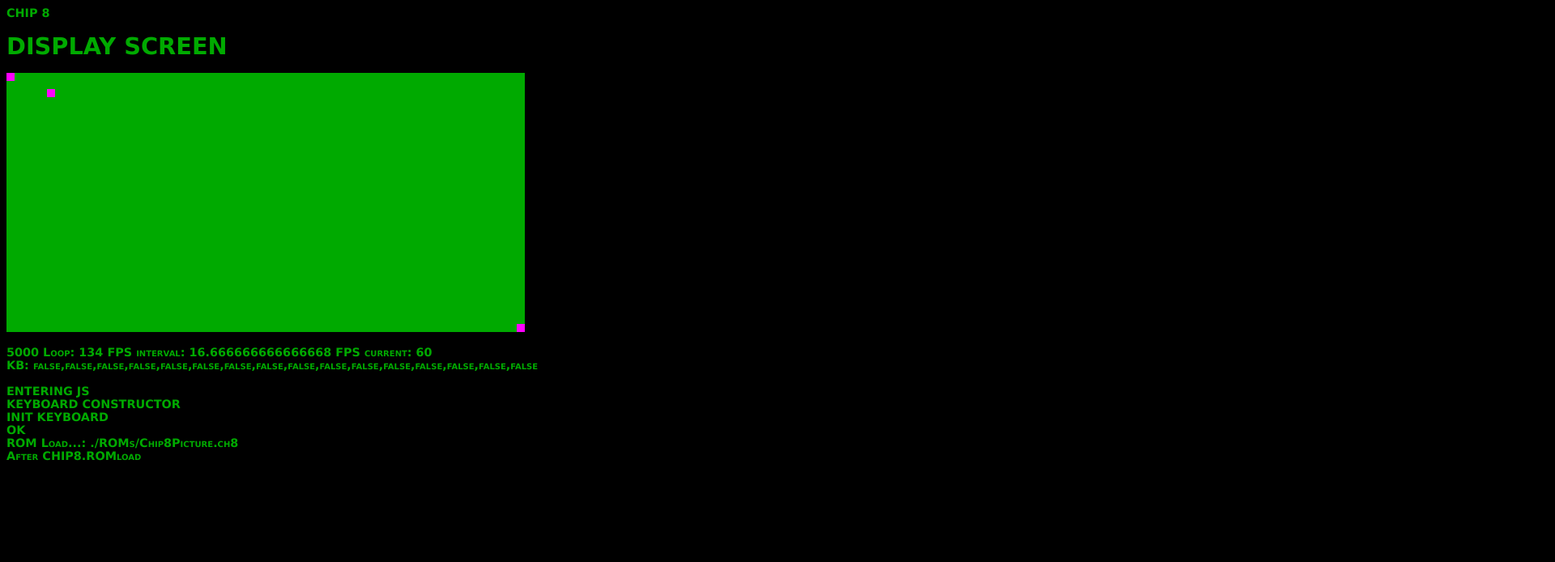
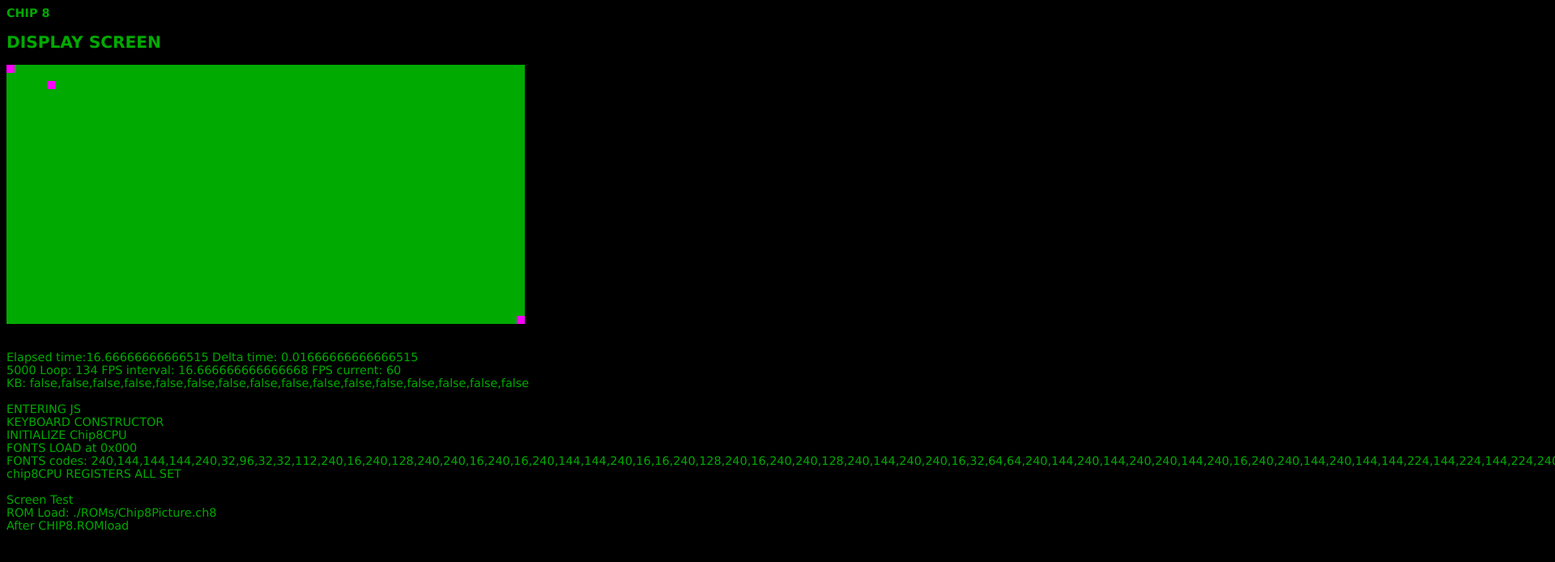
Before and after one commit to plrang/CHIP8-Interpreter-Vanilla-Javascript, a plain HTML site: page index.html in a window 1280 px wide. Shown: the top 694 px of the page at 81% size, 1920 px wide, since content can reach past the window. Drawn offline with Linux system fonts and the light colour scheme; no server answers.

Commit message:
ADD Project structure update

```diff
--- a/JS/base-utils.js
+++ b/JS/base-utils.js
@@ -12,3 +12,15 @@ export function add_to_Vlog(text) {
 export function clear_Vlog() {
     document.getElementById("Vlog_field").innerHTML= '';
 }
+
+export function clear_Vstatus() {
+    document.getElementById("Vstatus_field").innerHTML= '';
+}
+
+// Compare 2 arrays
+// https://www.30secondsofcode.org/blog/s/javascript-array-comparison
+// Might want to try that https://lodash.com/
+
+export const arrays_equal = (a, b) =>
+a.length === b.length &&
+a.every((v, i) => v === b[i]);
--- a/JS/chip8CPUmod.js
+++ b/JS/chip8CPUmod.js
@@ -1,4 +1,5 @@
-import {add_to_Vlog, add_to_Vstatus, clear_Vlog} from './base-utils.js';
+
+import {add_to_Vlog, add_to_Vstatus, clear_Vlog, arrays_equal} from './base-utils.js';
 
 
 
@@ -17,11 +18,30 @@ const SCREEN_SCALE = 10
 const CLS_BG = "#0a0"
 
 
+const MEMORY_SIZE = 4096;
+const REGISTERS_NUM = 0x10
+const STACK_SIZE = 0x10
 
 
 
 
-
+export const FONTSET =
+   [0xF0, 0x90, 0x90, 0x90, 0xF0, // 0
+    0x20, 0x60, 0x20, 0x20, 0x70, // 1
+    0xF0, 0x10, 0xF0, 0x80, 0xF0, // 2
+    0xF0, 0x10, 0xF0, 0x10, 0xF0, // 3
+    0x90, 0x90, 0xF0, 0x10, 0x10, // 4
+    0xF0, 0x80, 0xF0, 0x10, 0xF0, // 5
+    0xF0, 0x80, 0xF0, 0x90, 0xF0, // 6
+    0xF0, 0x10, 0x20, 0x40, 0x40, // 7
+    0xF0, 0x90, 0xF0, 0x90, 0xF0, // 8
+    0xF0, 0x90, 0xF0, 0x10, 0xF0, // 9
+    0xF0, 0x90, 0xF0, 0x90, 0x90, // A
+    0xE0, 0x90, 0xE0, 0x90, 0xE0, // B
+    0xF0, 0x80, 0x80, 0x80, 0xF0, // C
+    0xE0, 0x90, 0x90, 0x90, 0xE0, // D
+    0xF0, 0x80, 0xF0, 0x80, 0xF0, // E
+    0xF0, 0x80, 0xF0, 0x80, 0x80] // F
 
 
 
@@ -184,6 +204,8 @@ export class Display_Screen{
         this.setPixel(5, 2);
         this.setPixel(DISPLAY_WIDTH-1, DISPLAY_HEIGHT-1);
         this.draw();
+        add_to_Vlog('Screen Test');
+        console.log('Screen Test');
     }
 
 }
@@ -196,18 +218,60 @@ export class Display_Screen{
 
 export class Chip8CPU{
 
-    constructor(keyboard) {     // initialize()
+    constructor(keyboard,fontset, memory) {     // initialize()
 
-    add_to_Vlog('INIT KEYBOARD');
+    add_to_Vlog('INITIALIZE Chip8CPU');
 
     this.keyboard = keyboard;
+    this.memory = new Uint8Array(MEMORY_SIZE);
+    //this.fontset = fontset;
 
-    add_to_Vlog('OK');
+    for (let i = 0; i < fontset.length; i++) {
+        this.memory[i] = fontset[i];
+
+    }
+
+    add_to_Vlog('FONTS LOAD at 0x000');
+
+    add_to_Vlog('FONTS codes: ' + ' ' + this.memory);
+    //console.log(this.memory);
+
+    this.SP = 0;
+    this.stack = new Uint8Array(REGISTERS_NUM);
+
+    this.opcode = 0;
+
+    this.opc_mnemo = ''
+    //this.opcode_asm = ['']*6
+
+    this.PC = 0x200
+    this.I = 0
+    this.V = new Uint8Array(STACK_SIZE)
+
+    // TIMERS
+
+    this.time = 0
+    this.tone = 0
+
+    this.draw_flag = false
+
+    this.ROMloaded = ''
+    this.cycle_num = 0
+
+    add_to_Vlog('chip8CPU REGISTERS ALL SET<BR>')
+
     }
 
 
+
+
     ROMload(filename){
-        add_to_Vlog('ROM Load...: ' + filename);
+        add_to_Vlog('ROM Load: ' + filename);
+
+        this.PC = 0x200
+        let program_offset = this.PC
+
+
         //window.cancelAnimationFrame(loop);
 
         fetch(filename).then( function (response) {
@@ -219,20 +283,59 @@ export class Chip8CPU{
             })
             .then( response => response.arrayBuffer())
             .then( buffer => {
-                console.log(buffer.byteLength);
+                //console.log(buffer.byteLength);
                 const program = new Uint8Array(buffer);
-                add_to_Vlog(program);
+
+                this.memory.set( program, program_offset);
+
+                add_to_Vlog('CODE SIZE: ' + ' ' + buffer.byteLength + ' bytes');
+                add_to_Vlog('CODE: ' + ' ' + program);
+
+                let RAM_test = this.memory.slice(program_offset, program_offset + buffer.byteLength);
+
+                add_to_Vlog('In RAM: ' + ' ' + RAM_test);
+
+                //console.log(RAM_test);
+
+                //console.log(this.memory.slice(program_offset, program_offset + buffer.byteLength));
+
+                if (arrays_equal (program, this.memory.slice(program_offset, program_offset + buffer.byteLength)) )
+                    add_to_Vlog("RAM vs ROM: <B>EQUAL</b>");
+                    else
+                    add_to_Vlog("RAM vs ROM: NOT EQUAL");
+
 
             })
             .catch(function (error) {
                 console.log('ROM FETCH PROBLEM: \n', error);
             });
+    this.ROMloaded = filename
+    }
+
+
+
+
+    RUNcycle(){
+        this.cycle_num += 1     //just for us
+
+        // Decode & Execute
+        asm = this.OPCdecode()
+
+        // TIMERS update
+
+        if (this.tone > 0)
+            {
+            add_to_Vlog('SOUND');
+            //winsound.Beep(7000 - self.tone * 200, 5)
+            self.tone -= 1
+            }
+
+        if (self.time > 0)
+            self.time -= 1
+
+
 
     }
 
-    // RUNcycle(){
-
-    // }
-
 
 }
--- a/JS/index.js
+++ b/JS/index.js
@@ -1,6 +1,6 @@
 
-import {Keyboard, Display_Screen, Chip8CPU} from './chip8CPUmod.js';
-import {add_to_Vlog, add_to_Vstatus, clear_Vlog} from './base-utils.js';
+import {Keyboard, Display_Screen, Chip8CPU, FONTSET} from './chip8CPUmod.js';
+import {add_to_Vlog, add_to_Vstatus, clear_Vlog, clear_Vstatus} from './base-utils.js';
 
 //console.log('ENTERING JS')
 clear_Vlog()
@@ -14,13 +14,11 @@ function OnLoadFunction() {
 
     const keyboard = new Keyboard();
 
-    const CHIP8 = new Chip8CPU(keyboard)  // Initialize
+    const CHIP8 = new Chip8CPU(keyboard, FONTSET)  // Initialize
 
     const CHIP8_Screen = new Display_Screen(document.getElementById("screen"), 20);
 
     CHIP8_Screen.test()
-    console.log("SCREEN TEST")
-
 
     const ROM_dir = "./ROMs/"
     const ROM_filename = "Chip8Picture.ch8"
@@ -28,6 +26,12 @@ function OnLoadFunction() {
     CHIP8.ROMload( ROM_dir + ROM_filename )
 
     add_to_Vlog('After CHIP8.ROMload')
+
+    //add_to_Vlog('FONTSET:', CHIP8.fontset)
+
+
+
+
 
 
 
@@ -42,36 +46,49 @@ function OnLoadFunction() {
 
         let fpsInterval, deltaTime, FPScurrent;
 
+        clear_Vstatus();
+
         fpsInterval = 1000/FPS
 
         // now = Date.now();        // deprec.
         let now = performance.now();
 
         let elapsed = now - lastTime;
-        deltaTime = (now - lastTime)/1000
+        deltaTime = elapsed/1000
+
+        add_to_Vstatus("<BR>Elapsed time:" + elapsed + ' Delta time: ' + deltaTime + '<BR>');
 
         FPScurrent = 1/ deltaTime
+
+
+        // CPU TICK
 
         if(elapsed > fpsInterval){
             //chip8.RUNcycle();
             loop_monitor++;
 
+
         }
+
+
 
         if(loop_monitor%30==29)
             FPScurrent_show = Math.round(FPScurrent)
 
         lastTime = now;
 
-        document.getElementById("Vstatus_field").innerHTML=
+        add_to_Vstatus(
             lastTime
             + ' Loop: ' + loop_monitor
             + ' FPS interval: '
             + fpsInterval + ' FPS current: ' + FPScurrent_show
             + '<BR>KB: ' + CHIP8.keyboard.keysPressed.toString()
+        );
 
 
-        if(loop_monitor%200==199)
+
+
+        if(loop_monitor%300==299)
             clear_Vlog()
 
         loop = requestAnimationFrame( MainLoop );
@@ -85,12 +102,6 @@ function OnLoadFunction() {
     var loop = requestAnimationFrame( MainLoop ) ;
 
 
-
-
-
-
-
-
 }
 
 
--- a/index.html
+++ b/index.html
@@ -11,8 +11,8 @@
         color: rgb(0, 170, 0);
         font-family:'Lucida Sans', 'Lucida Sans Regular', Geneva, Verdana, sans-serif;
         font-size: 0.9em;
-        font-variant: small-caps;
-        font-weight:bold ;
+
+        font-weight:normal ;
         white-space: nowrap ;
 
         }
@@ -23,12 +23,13 @@
     h1 {
         margin-top:1rem;
         margin-bottom:1rem;
+        font-size:1.4em;
         }
 </style>
 
 </head>
 <body>
-    <div>CHIP 8</div>
+    <div><b>CHIP 8</b></div>
     <main>
         <div class="console">
             <h1>DISPLAY SCREEN</h1>
```
